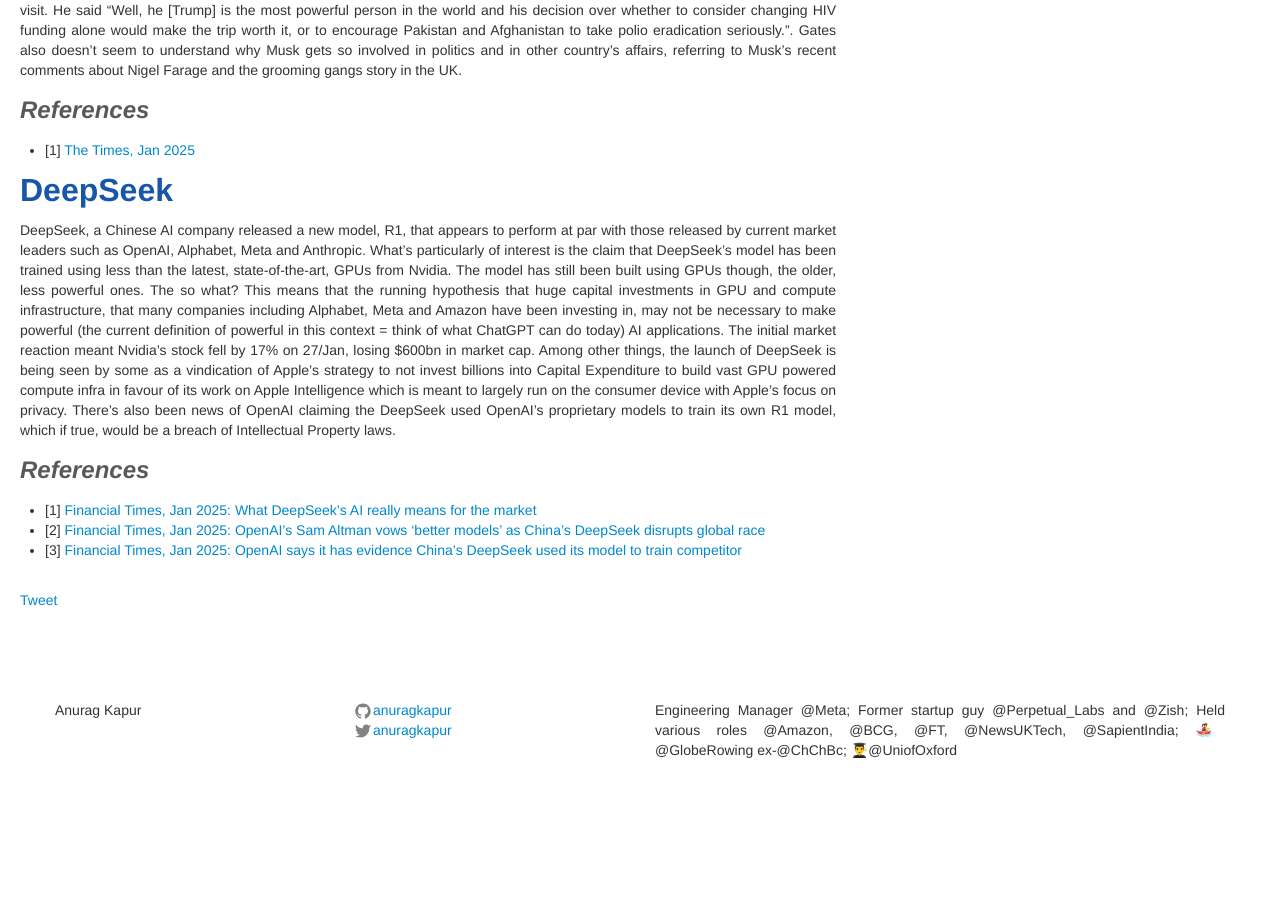
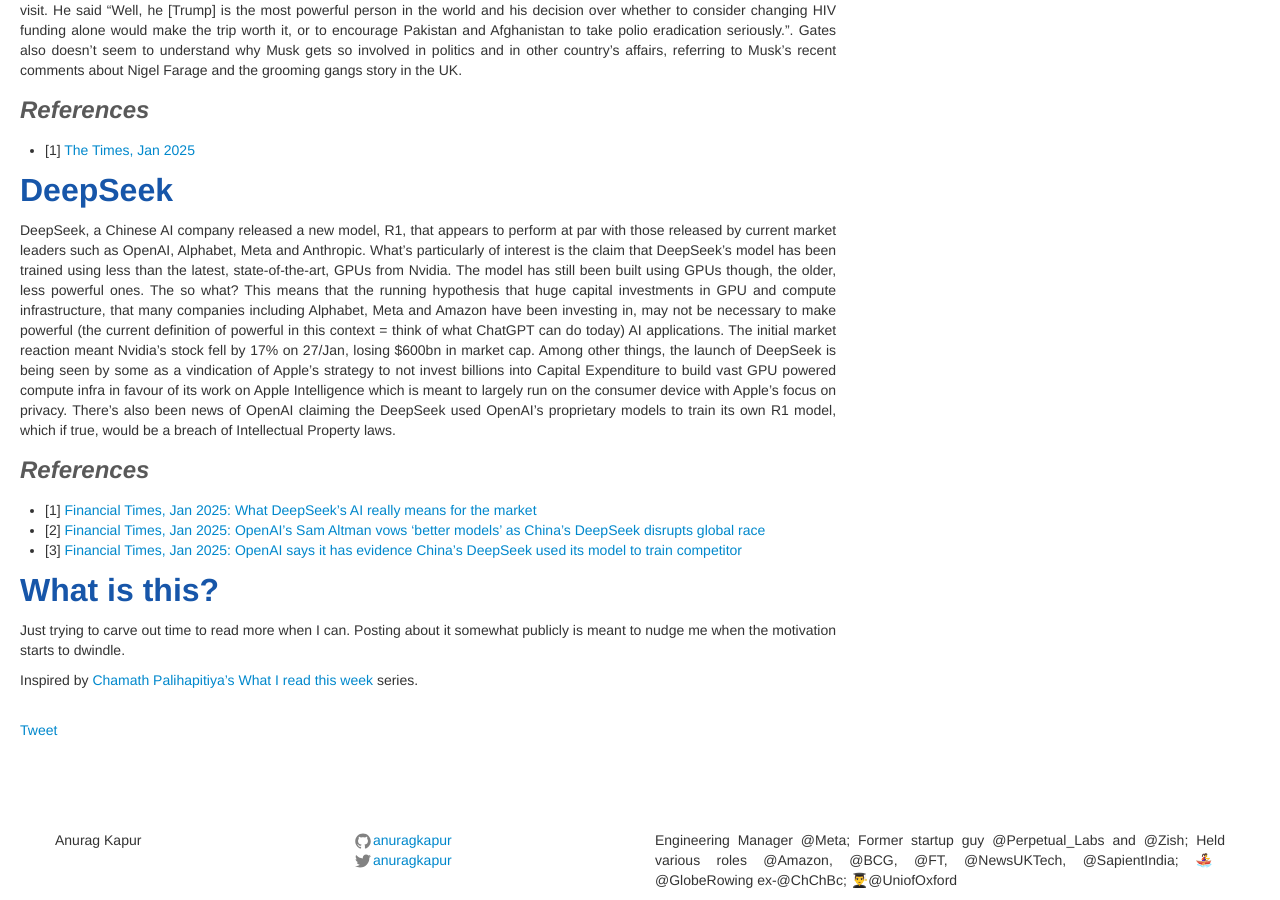
Before and after one commit to anuragkapur/anuragkapur.github.io, a Jekyll site: the page built from blog/reading/_posts/2025-01-31-reading-summary.md, in a window 1280 px wide and 900 px high, scrolled down 2084 px. Built offline with Jekyll 4.4.1, drawn with Linux system fonts in a browser that asks for light colours; comment, search, counter and statistics services are not loaded; before the commit the page ends 2854 px from its top, so only the background shows below that.

Commit message:
Update post to include what's this note

```diff
--- a/blog/reading/_posts/2025-01-31-reading-summary.md
+++ b/blog/reading/_posts/2025-01-31-reading-summary.md
@@ -61,3 +61,8 @@
 - [1] [Financial Times, Jan 2025: What DeepSeek’s AI really means for the market](https://on.ft.com/4jwaVOZ)
 - [2] [Financial Times, Jan 2025: OpenAI’s Sam Altman vows ‘better models’ as China’s DeepSeek disrupts global race](https://www.ft.com/content/b98e4903-ac05-4462-8ad1-eda619b6a9c4)
 - [3] [Financial Times, Jan 2025: OpenAI says it has evidence China’s DeepSeek used its model to train competitor](https://www.ft.com/content/a0dfedd1-5255-4fa9-8ccc-1fe01de87ea6)
+
+# What is this?
+Just trying to carve out time to read more when I can. Posting about it somewhat publicly is meant to nudge me when the motivation starts to dwindle.
+
+Inspired by [Chamath Palihapitiya's What I read this week](https://chamath.substack.com/) series.
```
